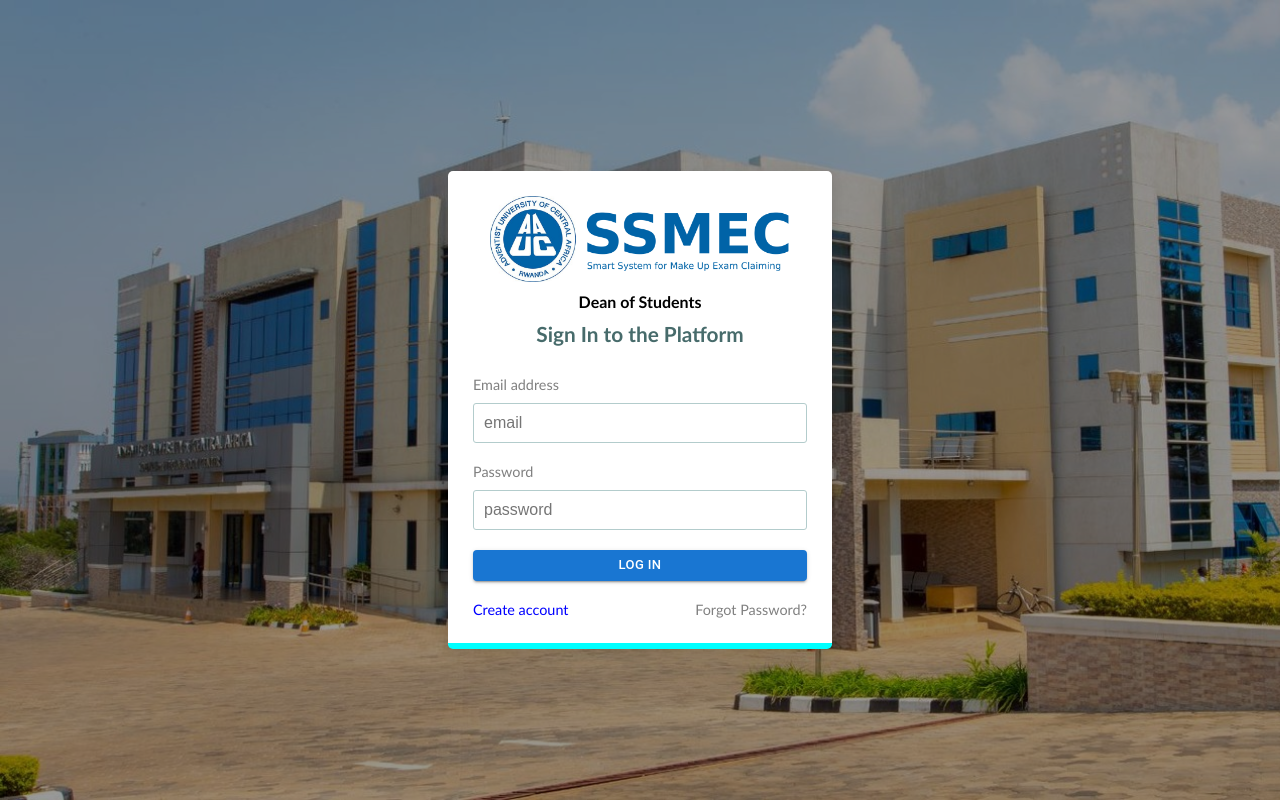
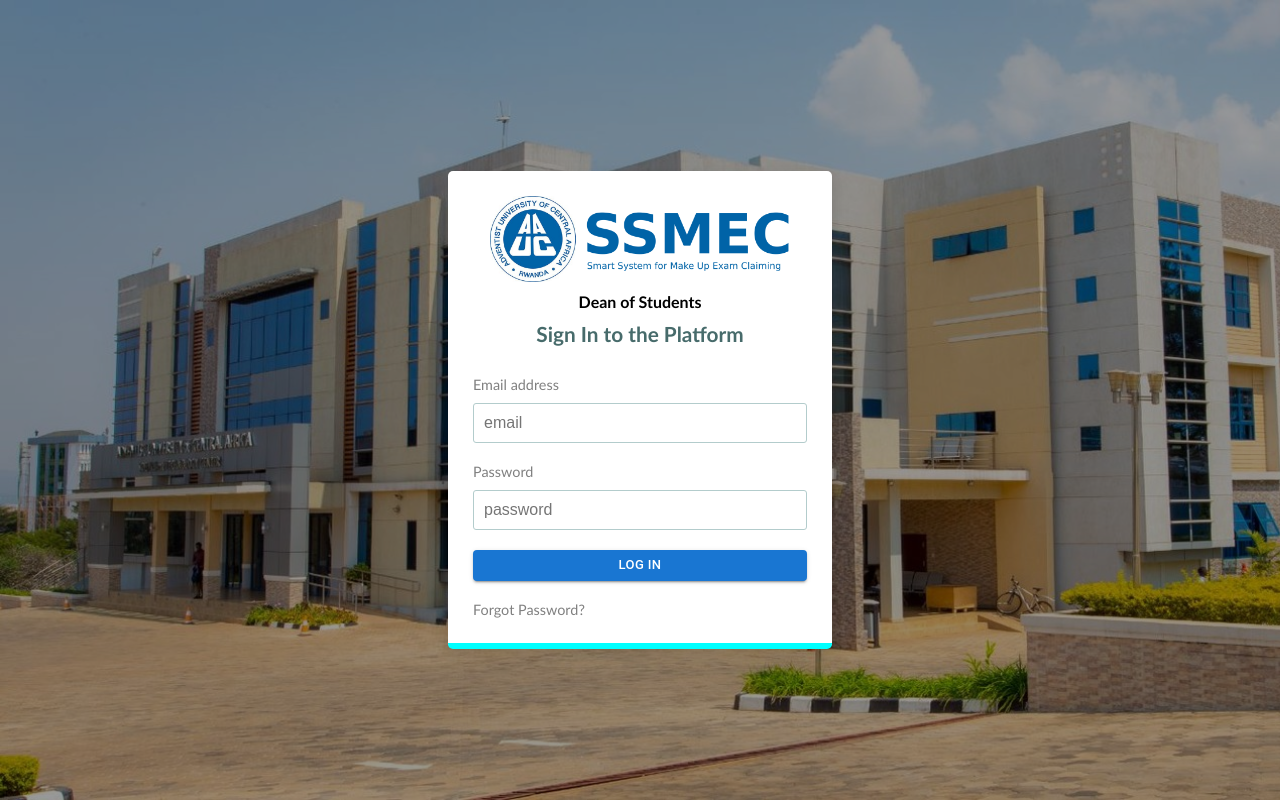
Before and after one commit to hirwajeaneric/Smart-System-For-Make-Up-Exam-Claims__Fontend, a React (Vite) app: page /dos/auth/signin in a window 1280 px wide. Built offline with nearby package versions, Linux system fonts and the light colour scheme; no server answers.

Commit message:
Restriction of account creation

```diff
--- a/src/pages/accountant/auth/Signin.jsx
+++ b/src/pages/accountant/auth/Signin.jsx
@@ -85,7 +85,7 @@
             }
           </FormElement>
           <HorizontallyFlexSpaceBetweenContainer>
-            <Link style={{ color: 'blue', textDecoration: 'none', fontSize:'90%', }} to={'/accountant/auth/signup'}>Create account</Link>
+            {/* <Link style={{ color: 'blue', textDecoration: 'none', fontSize:'90%', }} to={'/accountant/auth/signup'}>Create account</Link> */}
             <Link style={{ textDecoration: 'none', fontSize:'90%', color: 'gray' }} to={'/accountant/auth/forgot-password'}>Forgot Password?</Link>
           </HorizontallyFlexSpaceBetweenContainer>
         </VerticallyFlexGapForm>
--- a/src/pages/deanOfStudents/auth/Signin.jsx
+++ b/src/pages/deanOfStudents/auth/Signin.jsx
@@ -85,7 +85,7 @@
             }
           </FormElement>
           <HorizontallyFlexSpaceBetweenContainer>
-            <Link style={{ color: 'blue', textDecoration: 'none', fontSize:'90%', }} to={'/dos/auth/signup'}>Create account</Link>
+            {/* <Link style={{ color: 'blue', textDecoration: 'none', fontSize:'90%', }} to={'/dos/auth/signup'}>Create account</Link> */}
             <Link style={{ textDecoration: 'none', fontSize:'90%', color: 'gray' }} to={'/dos/auth/forgot-password'}>Forgot Password?</Link>
           </HorizontallyFlexSpaceBetweenContainer>
         </VerticallyFlexGapForm>
--- a/src/pages/examinationOfficer/auth/Signin.jsx
+++ b/src/pages/examinationOfficer/auth/Signin.jsx
@@ -85,7 +85,7 @@
             }
           </FormElement>
           <HorizontallyFlexSpaceBetweenContainer>
-            <Link style={{ color: 'blue', textDecoration: 'none', fontSize:'90%', }} to={'/examinationoffice/auth/signup'}>Create account</Link>
+            {/* <Link style={{ color: 'blue', textDecoration: 'none', fontSize:'90%', }} to={'/examinationoffice/auth/signup'}>Create account</Link> */}
             <Link style={{ textDecoration: 'none', fontSize:'90%', color: 'gray' }} to={'/examinationoffice/auth/forgot-password'}>Forgot Password?</Link>
           </HorizontallyFlexSpaceBetweenContainer>
         </VerticallyFlexGapForm>
--- a/src/pages/hod/auth/Signin.jsx
+++ b/src/pages/hod/auth/Signin.jsx
@@ -85,7 +85,7 @@
             }
           </FormElement>
           <HorizontallyFlexSpaceBetweenContainer>
-            <Link style={{ color: 'blue', textDecoration: 'none', fontSize:'90%', }} to={'/hod/auth/signup'}>Create account</Link>
+            {/* <Link style={{ color: 'blue', textDecoration: 'none', fontSize:'90%', }} to={'/hod/auth/signup'}>Create account</Link> */}
             <Link style={{ textDecoration: 'none', fontSize:'90%', color: 'gray' }} to={'/hod/auth/forgot-password'}>Forgot Password?</Link>
           </HorizontallyFlexSpaceBetweenContainer>
         </VerticallyFlexGapForm>
--- a/src/pages/teacher/auth/Signin.jsx
+++ b/src/pages/teacher/auth/Signin.jsx
@@ -85,7 +85,7 @@
             }
           </FormElement>
           <HorizontallyFlexSpaceBetweenContainer>
-            <Link style={{ color: 'blue', textDecoration: 'none', fontSize:'90%', }} to={'/teacher/auth/signup'}>Create account</Link>
+            {/* <Link style={{ color: 'blue', textDecoration: 'none', fontSize:'90%', }} to={'/teacher/auth/signup'}>Create account</Link> */}
             <Link style={{ textDecoration: 'none', fontSize:'90%', color: 'gray' }} to={'/teacher/auth/forgot-password'}>Forgot Password?</Link>
           </HorizontallyFlexSpaceBetweenContainer>
         </VerticallyFlexGapForm>
```
